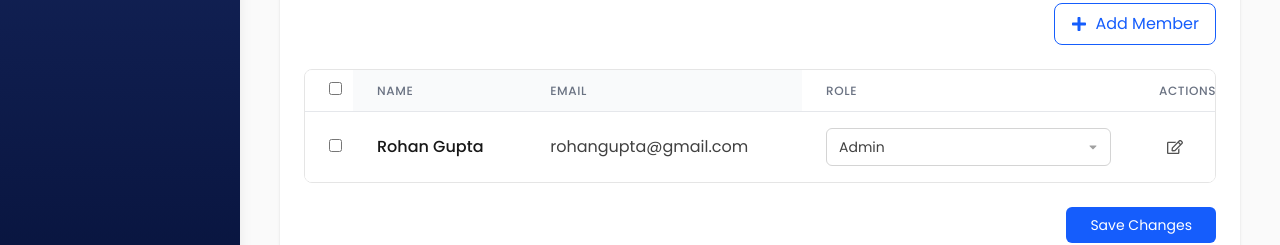
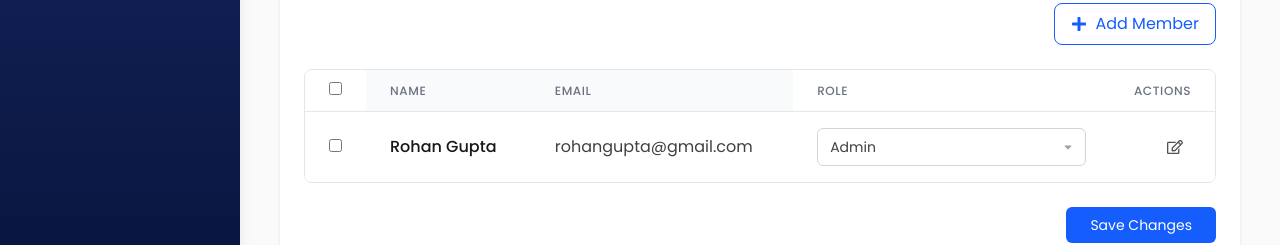
Before and after one commit to redhunt777/job-board-admin-1, a Next.js app: page /settings in a window 1280 px wide. Shown: the part 451-696 px from the top of the page. Built offline with nearby package versions, Linux system fonts and the light colour scheme; no server answers.

Commit message:
Fix: Ensure consistent column widths in GlobalStickyTable component

```diff
--- a/src/components/GlobalStickyTable.tsx
+++ b/src/components/GlobalStickyTable.tsx
@@ -6,6 +6,7 @@ interface Column<T> {
   width?: string;
   render: (row: T) => React.ReactNode;
   className?: string;
+  fixedWidth?: boolean;
 }
 
 interface GlobalStickyTableProps<T> {
@@ -27,7 +28,6 @@ export default function GlobalStickyTable<T>({
 
   // Calculate the total width of sticky columns
   const lastColumnWidth = columns[colCount - 1]?.width || "120px";
-  const secondLastColumnWidth = columns[colCount - 2]?.width || "140px";
 
   return (
     <div className={`overflow-x-auto ${className}`}>
@@ -36,7 +36,7 @@ export default function GlobalStickyTable<T>({
           <tr>
             {columns.map((col, idx) => {
               let stickyClass = "";
-              let stickyStyle = {};
+              let stickyStyle: React.CSSProperties = {};
 
               if (stickyFirst && idx === 0) {
                 stickyClass = "sticky left-0 z-20 bg-white shadow-[1px_0_0_0_#e5e7eb]";
@@ -49,12 +49,21 @@ export default function GlobalStickyTable<T>({
                 stickyClass = "sticky right-0 z-20 bg-white shadow-[-1px_0_0_0_#e5e7eb]";
               }
 
+              // Ensure width is applied consistently
+              const widthStyle: React.CSSProperties = col.width
+                ? {
+                    width: col.width,
+                    minWidth: col.width,
+                    maxWidth: col.fixedWidth ? col.width : undefined
+                  }
+                : {};
+
               return (
                 <th
                   key={col.key}
                   className={`px-6 py-3 text-left text-xs font-medium text-gray-500 uppercase tracking-wider ${stickyClass} ${col.className || ""}`}
                   style={{
-                    ...(col.width ? { width: col.width, minWidth: col.width, maxWidth: col.width } : {}),
+                    ...widthStyle,
                     ...stickyStyle
                   }}
                 >
@@ -76,7 +85,7 @@ export default function GlobalStickyTable<T>({
               <tr key={rowIdx}>
                 {columns.map((col, idx) => {
                   let stickyClass = "";
-                  let stickyStyle = {};
+                  let stickyStyle: React.CSSProperties = {};
 
                   if (stickyFirst && idx === 0) {
                     stickyClass = "sticky left-0 z-10 bg-white shadow-[1px_0_0_0_#e5e7eb]";
@@ -89,12 +98,21 @@ export default function GlobalStickyTable<T>({
                     stickyClass = "sticky right-0 z-10 bg-white shadow-[-1px_0_0_0_#e5e7eb]";
                   }
 
+                  // Ensure width is applied consistently
+                  const widthStyle: React.CSSProperties = col.width
+                    ? {
+                        width: col.width,
+                        minWidth: col.width,
+                        maxWidth: col.fixedWidth ? col.width : undefined
+                      }
+                    : {};
+
                   return (
                     <td
                       key={col.key}
                       className={`px-6 py-4 whitespace-nowrap ${stickyClass} ${col.className || ""}`}
                       style={{
-                        ...(col.width ? { width: col.width, minWidth: col.width, maxWidth: col.width } : {}),
+                        ...widthStyle,
                         ...stickyStyle
                       }}
                     >
```
Also changed, not shown: src/app/settings/page.tsx (indentation only).
